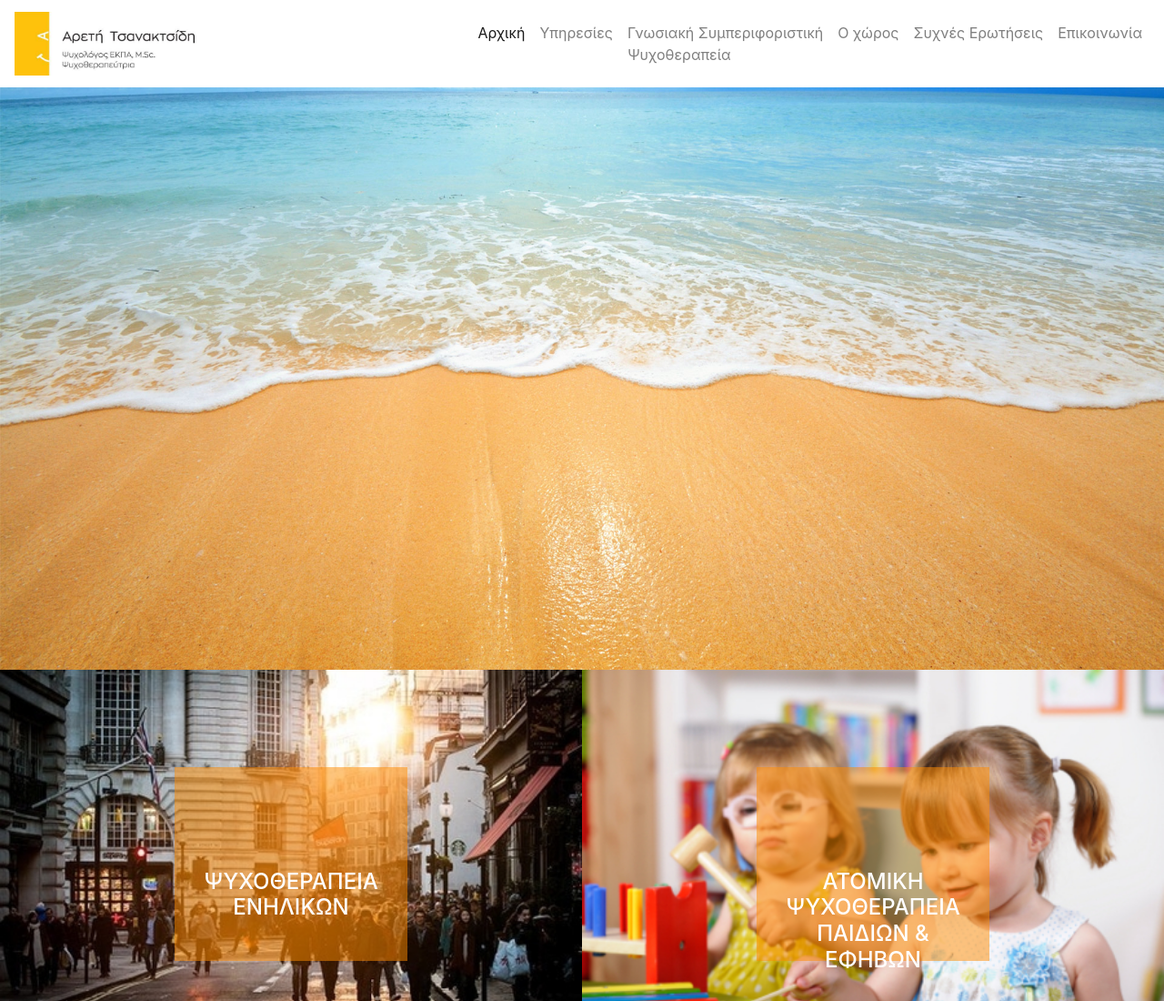
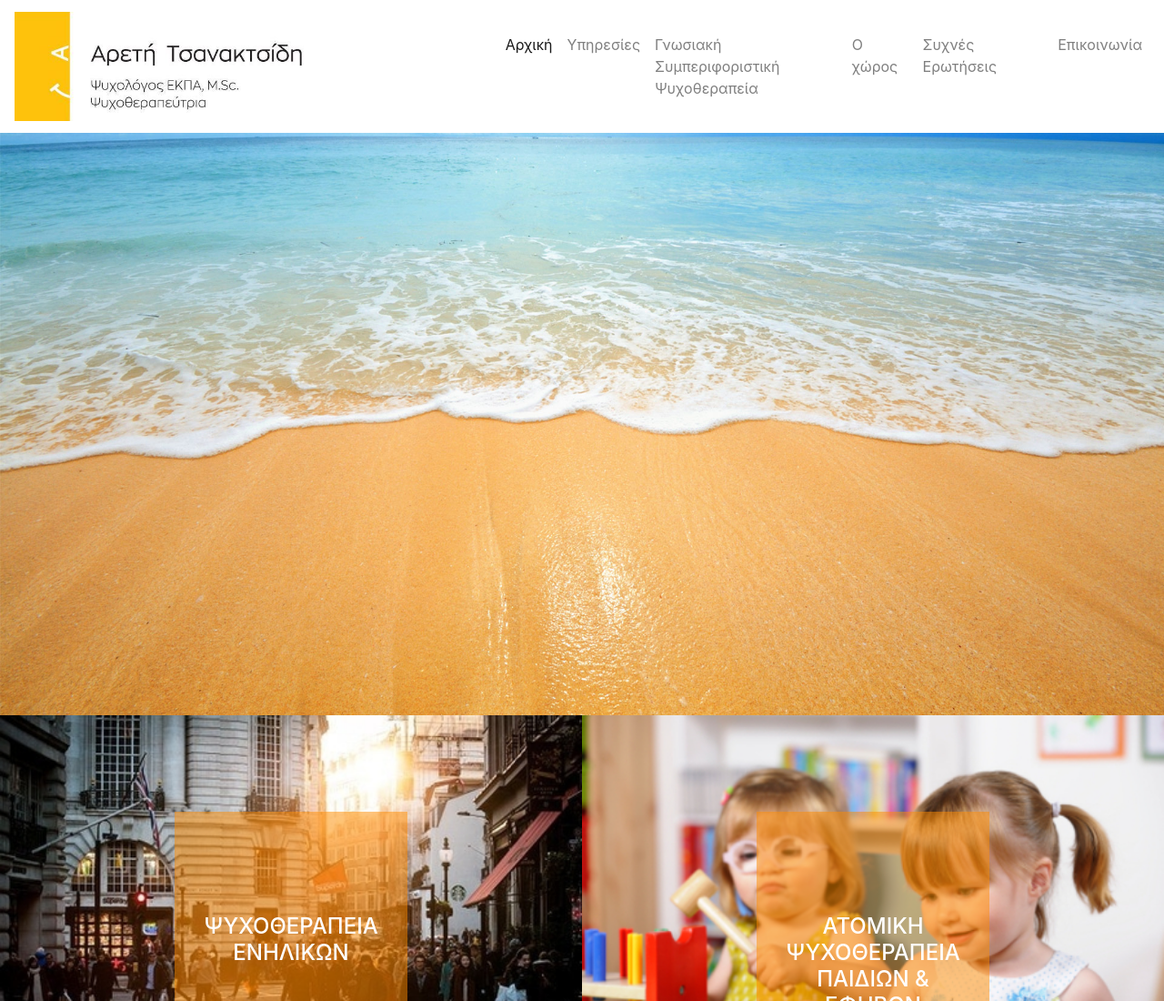
Before and after one commit to jverg/areti, a plain HTML site: page index.html in a window 1280 px wide. Shown: the top 1100 px of the page at 91% size. Drawn offline with nearby package versions, Linux system fonts and the light colour scheme.

Commit message:
Brand refactored

```diff
--- a/index.html
+++ b/index.html
@@ -20,8 +20,8 @@
       <a class="navbar-brand" href="#">
         <img
           src="images/logo.jpg"
-          width="200"
-          height="70"
+          width="60%"
+          height="40%"
           class="d-inline-block align-top"
           alt=""
         />
```
